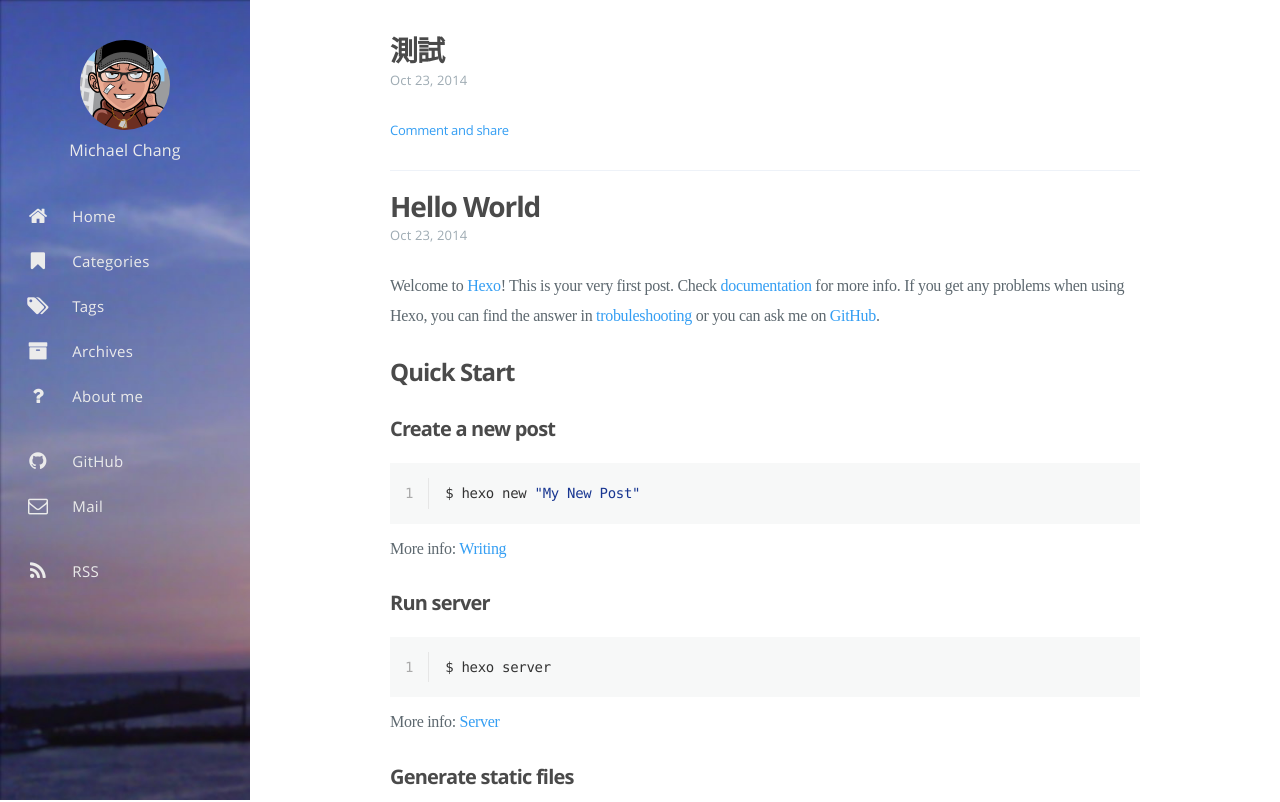
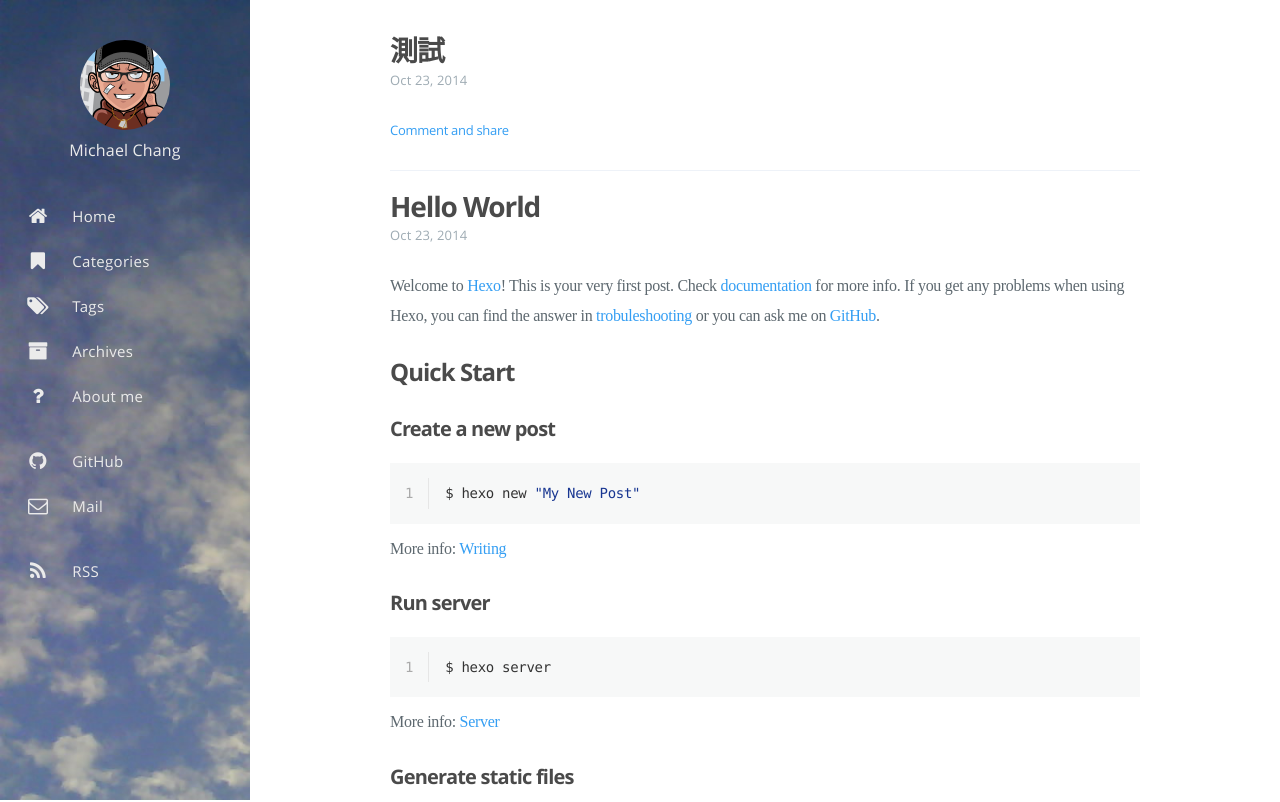
Before and after one commit to michaelkcc/michaelkcc.github.com, a plain HTML site: page index.html in a window 1280 px wide. Shown: the top 802 px of the page. Drawn offline with Linux system fonts and the light colour scheme; a web font is replaced by a local one.

Commit message:
Site updated: 2016-02-24 03:01:49

```diff
--- a/index.html
+++ b/index.html
@@ -353,7 +353,7 @@
 </div>
 
 
-<div id="cover" style="background-image:url('/assets/images/landscape.jpg');"></div>
+<div id="cover" style="background-image:url('/assets/images/sky.jpg');"></div>
     </body>
     <!--SCRIPTS-->
 <script src="/assets/js/scrip-gfmrkxcl0qohe3cfdgxhzvc0yrceqta8i4iix0txvn8q4o2adlqd5n0jmkvt.min.js" type="text/javascript"></script>
```
Also changed, not shown: 2014/10/23/hello-world/index.html (+1 -1 lines), 2014/10/23/test/index.html (+1 -1 lines), all-archives/index.html (+1 -1 lines), all-categories/index.html (+1 -1 lines), all-tags/index.html (+1 -1 lines), archives/2014/10/index.html (+1 -1 lines), archives/2014/index.html (+1 -1 lines), archives/index.html (+1 -1 lines), assets/images/sky.jpg (added).
